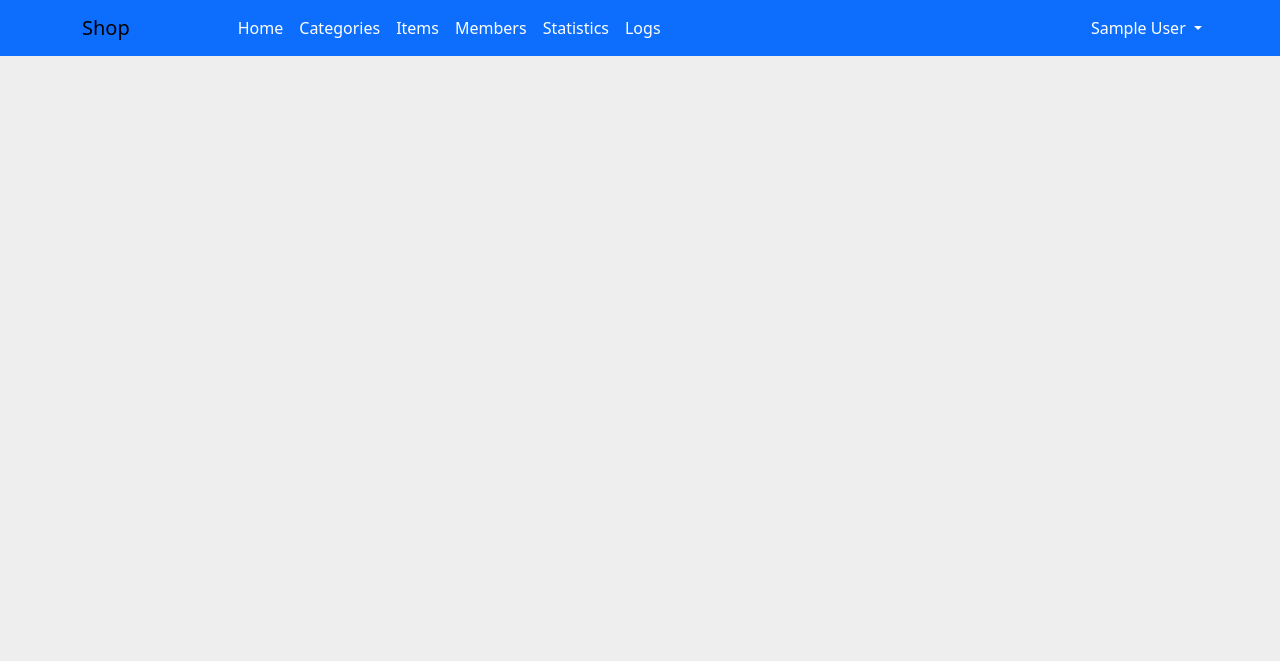
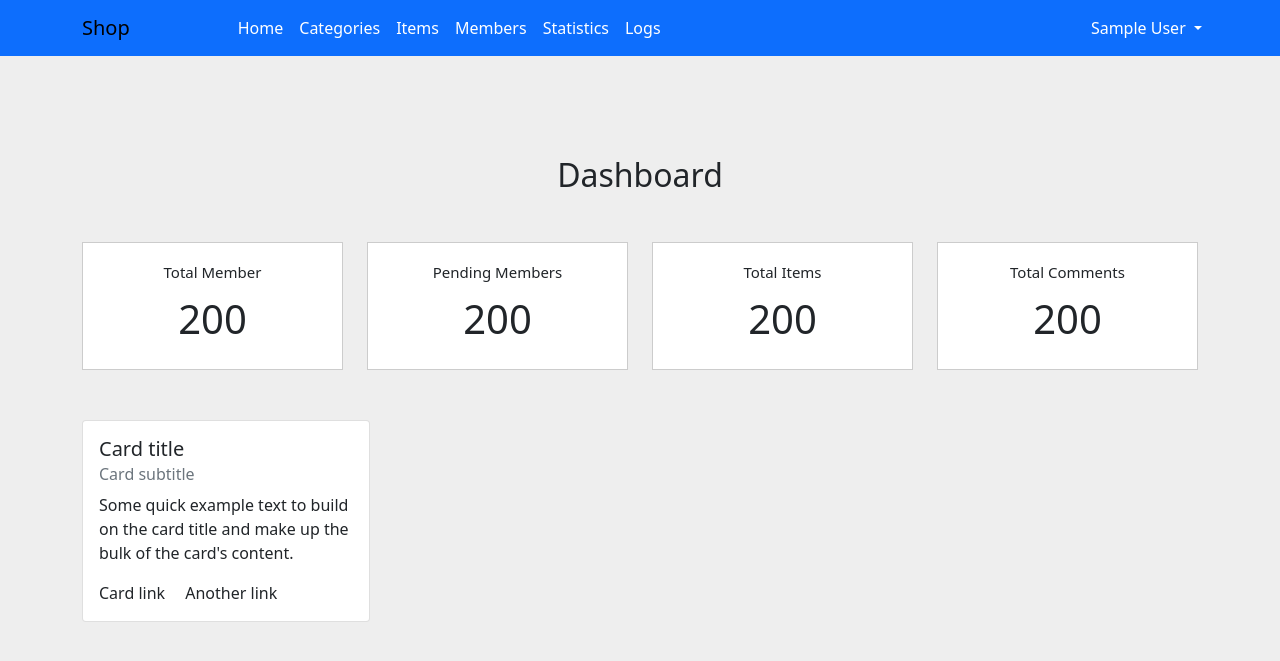
Before and after one commit to khaled308/ecommerce-php, a PHP site: page /admin/pages/dashboard in a window 1280 px wide. Shown: the top 661 px of the page. Run offline with PHP 8.4, Linux system fonts and the light colour scheme; the visitor is signed in with stand-in values (Sample User, id 1).

Commit message:
change some code

```diff
--- a/admin/core/classes/dashboard.php
+++ b/admin/core/classes/dashboard.php
@@ -2,7 +2,7 @@
 class Dashboard{
     function __construct()
     {
-        $this->crud = new Crud();
+        $this->crud = new db\Crud();
         $this->utilites = new Utilities();
         $this->server = $_SERVER['SERVER_NAME'];
         $this->logged = false ;
@@ -44,16 +44,24 @@ class Dashboard{
             case 'members':
                 require_once './add-member.php';
                 break ;
+            case 'dashboard':
+                require_once './dashboard-statistics.html';
+                break ;
         }
     }
 
     function handleCases(){
         switch($this->URL){
             case 'dashboard':
+                $this->page = 'dashboard';
                 break;
 
             case 'members':
                 $this->page = 'members';
+                break;
+
+            case 'members/edit':
+                $this->page = 'edit';
                 break;
 
             case 'logout':
@@ -61,9 +69,8 @@ class Dashboard{
                 break ;
             case 'edit_profile':
                 $this->page = 'edit';
-                $id = $_SESSION['id'] ;
-                $query = "SELECT * FROM users WHERE id=$id";
-                $_SESSION['data'] = $this->crud->read($query)[0];
+                $_SESSION['data'] = $this->crud->read('users',$_SESSION['id']);
+                $this->utilites->updateProfile($_SESSION['id']);
                 break ;
 
             default :
--- a/admin/core/classes/utilites.php
+++ b/admin/core/classes/utilites.php
@@ -2,31 +2,22 @@
 class Utilities{
     function __construct()
     {
-        $this->crud = new Crud();
-        $this->updateProfile();
+        $this->crud = new UserDB\Crud();
         $this->addMember();
         $this->displayAllData();
         $this->deleteMember();
+        $this->updateMember();
     }
-    function updateProfile(){
+
+    function updateProfile($id){
         if($_SERVER['REQUEST_METHOD'] === 'POST' && isset($_POST['edit'])){
             unset($_POST['edit']);
             $data = $this->prepare($_POST);
             if($this->validate($data)){
-                $passord_query =  'password=:password';
-                if(empty($data['password'])){
-                    $passord_query = '';
-                    unset($data['password']);
-                }
-                else{
-                    $data['password'] = sha1($data['password']);
-                }
-                $id = $_SESSION['id'] ;
-                $query = trim("UPDATE  users SET user_name=:username, full_name=:fullname,email=:email,$passord_query",',').
-                " WHERE id=$id";
-                $this->crud->update($query,$data);
-
-                echo json_encode(["status"=>'ok']);
+                if(empty($data['password'])) unset($data['password']);
+                else $data['password'] = sha1($data['password']);
+                $this->crud->update('users',$id,$data);
+                echo json_encode(["status"=>'ok','id'=>$id]);
             }
             else echo json_encode(["status"=>"404"]);
             exit();
@@ -39,9 +30,7 @@ class Utilities{
             $data = $this->prepare($_POST);
             if($this->validate($data)&& !empty($data['password'])){
                 $data['password'] = sha1($data['password']);
-                $query = "INSERT INTO users(user_name,email,full_name,password) VALUES(:username,:email,:fullname,:password)";
-                $this->crud->create($query,$data);
-
+                $this->crud->create('users',$data);
                 echo json_encode(["status"=>'ok']);
             }
             else echo json_encode(["status"=>"404"]);
@@ -51,25 +40,35 @@ class Utilities{
 
     function displayAllData(){
         if($_GET['url'] ==='members'){
-            $query = "SELECT id,user_name,full_name,email FROM users  ";
-            $_SESSION['member_data']= $this->crud->read($query);
+            $_SESSION['member_data']= $this->crud->displayMembers();
         }
-
     }
 
     function deleteMember(){
-        if(isset($_GET['action'])){
-            if($_GET['action'] ==='delete' && $_GET['id']){
-
-                $query = "DELETE FROM users WHERE id=:id AND group_id != '1' ";
-                $this->crud->delete($query,['id'=>$_GET['id']]);
+        if(isset($_GET['action']) && $_GET['action'] ==='delete'){
+            if($_GET['id']){
+                $this->crud->delete('users',$_GET['id']);
                 echo json_encode(['status'=>'ok']);
             }
-            else json_encode(['status'=>404]);
+            else echo json_encode(['status'=>404]);
             exit();
 
         }
     }
+
+    function updateMember(){
+        if(isset($_GET['action']) && $_GET['action'] ==='edit'){
+            if(isset($_GET['id'])){
+                $id = $_GET['id'] ;
+                $_SESSION['data'] = $this->crud->read('users',$id);
+                echo json_encode(['status'=>'ok']) ;
+            }
+            else echo json_encode(['status'=>404]);
+            exit();
+        }
+        if(isset($_GET['id'])) $this->updateProfile($_GET['id']);
+    }
+
 
     function prepare($data){
         $new_data = [];
--- /dev/null
+++ b/admin/core/database/crud.user.php
@@ -0,0 +1,32 @@
+<?php
+namespace UserDB ;
+use db\Crud as DB;
+use PDO ;
+class Crud extends DB{
+    function login(array $info){
+        $query = "SELECT full_name,id from users WHERE (user_name=:username OR email=:username) AND password=:password ";
+        $stmt = $this->pdo->prepare($query);
+        $stmt->execute($info);
+        $result = $stmt->fetch();
+        return $result ;
+    }
+
+    function deleteMember($id){
+        $query = "DELETE FROM users WHERE id=:id AND group_id != '1' ";
+        $stmt = $this->pdo->prepare($query);
+        $stmt->execute(['id'=>$id]);
+    }
+
+    function displayMembers(){
+        $query = "SELECT id,user_name,full_name,email FROM users WHERE group_id != '1' ";
+        $stmt = $this->pdo->prepare($query);
+        $stmt->execute();
+        //extract data
+        $result = [] ;
+        while($row = $stmt->fetch(PDO::FETCH_ASSOC)){
+            $result[] = $row ;
+        }
+        return $result ;
+    }
+
+}
--- a/admin/core/functions/login.php
+++ b/admin/core/functions/login.php
@@ -1,17 +1,16 @@
 <?php
 function login(){
-    $crud = new Crud();
+    $crud = new UserDB\Crud();
     if($_SERVER['REQUEST_METHOD'] === 'POST'){
         $userName = $_POST['username'];
         $password = sha1($_POST['password']);
-        $query = "SELECT full_name,id from users WHERE (user_name=:username OR email=:username) AND password=:password ";
         $params = ['username'=>$userName , 'password'=>$password];
 
-        $res = $crud->read($query , $params);
+        $res = $crud->login($params);
 
         if(count($res) > 0){
-            $_SESSION['username'] = $res[0]['full_name'];
-            $_SESSION['id'] = $res[0]['id'];
+            $_SESSION['username'] = $res['full_name'];
+            $_SESSION['id'] = $res['id'];
             echo json_encode(['status'=>'ok']) ;
         }
 
--- a/admin/core/includes/navbar.inic.php
+++ b/admin/core/includes/navbar.inic.php
@@ -22,7 +22,7 @@
                 <a class="nav-link" href="#">Statistics</a>
             </li>
             <li class="nav-item">
-                <a class="nav-link" href="#">Logs</a>
+                <a class="nav-link" href="logs">Logs</a>
             </li>
             <li class="nav-item dropdown">
                 <a class="nav-link dropdown-toggle" href="#" id="navbarDropdown" role="button" data-bs-toggle="dropdown" aria-expanded="false">
--- a/admin/init.php
+++ b/admin/init.php
@@ -1,6 +1,7 @@
 <?php
 require_once __DIR__ .'/core/database/db.php';
 require_once __DIR__ . '/core/database/crud.php';
+require_once __DIR__ . '/core/database/crud.user.php';
 require_once __DIR__ .'/core/functions/login.php';
 
 
--- /dev/null
+++ b/admin/pages/dashboard-statistics.html
@@ -0,0 +1,45 @@
+<div class="container">
+    <h2 class="text-center mb-5">Dashboard</h2>
+    <div class="row">
+        <div class="col-sm-3 stats">
+            <div class="content">
+                <h4>Total Member</h4>
+                <span>200</span>
+            </div>
+        </div>
+        <div class="col-sm-3 stats">
+            <div class="content">
+                <h4>Pending Members</h4>
+                <span>200</span>
+            </div>
+        </div>
+        <div class="col-sm-3 stats">
+            <div class="content">
+                <h4>Total Items</h4>
+                <span>200</span>
+            </div>
+        </div>
+        <div class="col-sm-3 stats">
+            <div class="content">
+                <h4>Total Comments</h4>
+                <span>200</span>
+            </div>
+        </div>
+    </div>
+</div>
+
+<div class="container latest">
+    <div class="row">
+        <div class="col-sm-6">
+            <div class="card" style="width: 18rem;">
+                <div class="card-body">
+                    <h5 class="card-title">Card title</h5>
+                    <h6 class="card-subtitle mb-2 text-muted">Card subtitle</h6>
+                    <p class="card-text">Some quick example text to build on the card title and make up the bulk of the card's content.</p>
+                    <a href="#" class="card-link">Card link</a>
+                    <a href="#" class="card-link">Another link</a>
+                </div>
+            </div>
+        </div>
+    </div>
+</div>
--- a/admin/pages/edit.php
+++ b/admin/pages/edit.php
@@ -5,7 +5,7 @@
         <div class="mb-3 row justify-content-center">
             <label for="username" class="col-sm-2 col-form-label">User Name</label>
             <div class="col-sm-10 col-md-5">
-                <input type="text" class="form-control" id="username" autocomplete="off" name="username"
+                <input type="text" class="form-control" id="username" autocomplete="off" name="user_name"
                 value="<?= $_SESSION['data']['user_name'] ?>">
             </div>
         </div>
@@ -28,7 +28,7 @@
         <div class="mb-3 row justify-content-center">
             <label for="fullName" class="col-sm-2 col-form-label">Full Name</label>
             <div class="col-sm-10 col-md-5">
-                <input type="text" class="form-control" id="fullName" autocomplete="off" name="fullname"
+                <input type="text" class="form-control" id="fullName" autocomplete="off" name="full_name"
                 value="<?= $_SESSION['data']['full_name'] ?>">
             </div>
         </div>
--- a/admin/public/css/style.css
+++ b/admin/public/css/style.css
@@ -52,3 +52,24 @@ form.add{
 form.add-appear{
     display: block;
 }
+
+table.table-hide{
+    display: none;
+}
+
+.stats .content h4{
+    font-size: 15px;
+}
+.content{
+    text-align: center;
+    border: 1px solid #ccc;
+    padding: 20px;
+    background-color: #fff;
+}
+.stats span{
+    font-size: 40px;
+}
+
+.latest{
+    margin-top: 50px;
+}
--- a/admin/public/js/dashboard.js
+++ b/admin/public/js/dashboard.js
@@ -1,12 +1,30 @@
 const links = document.querySelectorAll('a')
 const editProfileForm = document.querySelector('.edit')
-const addMemberForm = document.querySelector('.add')
+
+const membersIdData = Array.from(document.querySelectorAll('table td.id'))
+const editMemberBtn = document.querySelectorAll('.edit-member')
+const deleteMemberBtn = document.querySelectorAll('.delete-member')
 
 
+
+const addMemberForm = document.querySelector('.add')
+const table = document.querySelector('table')
+
 links.forEach(link=>{
+    const urlArr = location.href.split('/')
+
     if(!link.classList.contains('dropdown-toggle')){
         link.addEventListener('click',e=>{
             const URL = location.href
+
+            // bad solution
+            const lastChar = urlArr[urlArr.length - 1]
+            if(lastChar=== 'edit' || typeof Number(lastChar) === 'number'){
+                e.preventDefault()
+
+                const linkText = e.target.href.split('/')[urlArr.length - 1]
+                location.href = '/shop/admin/pages/' + linkText
+            }
 
             if(URL.includes(e.target.href)){
                 e.preventDefault()
@@ -14,6 +32,7 @@ links.forEach(link=>{
             }
         })
     }
+
 })
 
 
@@ -55,9 +74,7 @@ if(addMemberForm){
 }
 
 
-const membersIdData = Array.from(document.querySelectorAll('table td.id'))
-const editMemberBtn = document.querySelectorAll('.edit-member')
-const deleteMemberBtn = document.querySelectorAll('.delete-member')
+
 
 const URLMembers = '/shop/admin/pages/members';
 
@@ -74,4 +91,39 @@ if(membersIdData.length > 0){
             })
         })
     })
+
+    editMemberBtn.forEach((btn,index)=>{
+        btn.addEventListener('click',()=>{
+            const id = membersIdData[index].textContent
+            fetch(`${location.href}?action=edit&id=${id}`)
+            .then(res=>res.json())
+            .then(data=>{
+                if(data.status == 'ok'){
+                    membersIdData.splice(index,1)
+                    location.href = URLMembers + `/edit?id=${id}`
+                }
+            })
+        })
+    })
 }
+
+
+const addMemberBtn = document.querySelector('.add-member')
+
+if(addMemberBtn){
+    addMemberBtn.addEventListener('click',(e)=>{
+        if(addMemberForm.classList.contains('add-appear')){
+            addMemberForm.classList.remove('add-appear')
+            table.classList.remove('table-hide')
+            e.target.innerHTML = `
+            <i class="fa-solid fa-plus"></i>
+            Add New Member
+            `
+        }
+        else{
+            addMemberForm.classList.add('add-appear')
+            table.classList.add('table-hide')
+            e.target.textContent = `View All Members`
+        }
+    })
+}
--- a/admin/public/js/main.js
+++ b/admin/public/js/main.js
@@ -13,6 +13,5 @@ btn.addEventListener('click',e=>{
         if(data.status === 'ok'){
             location.href = URL + 'pages/dashboard'
         }
-
     })
 })
```
Also changed, not shown: admin/core/database/crud.php (+31 -13 lines), admin/pages/add-member.php (+8 -5 lines).
